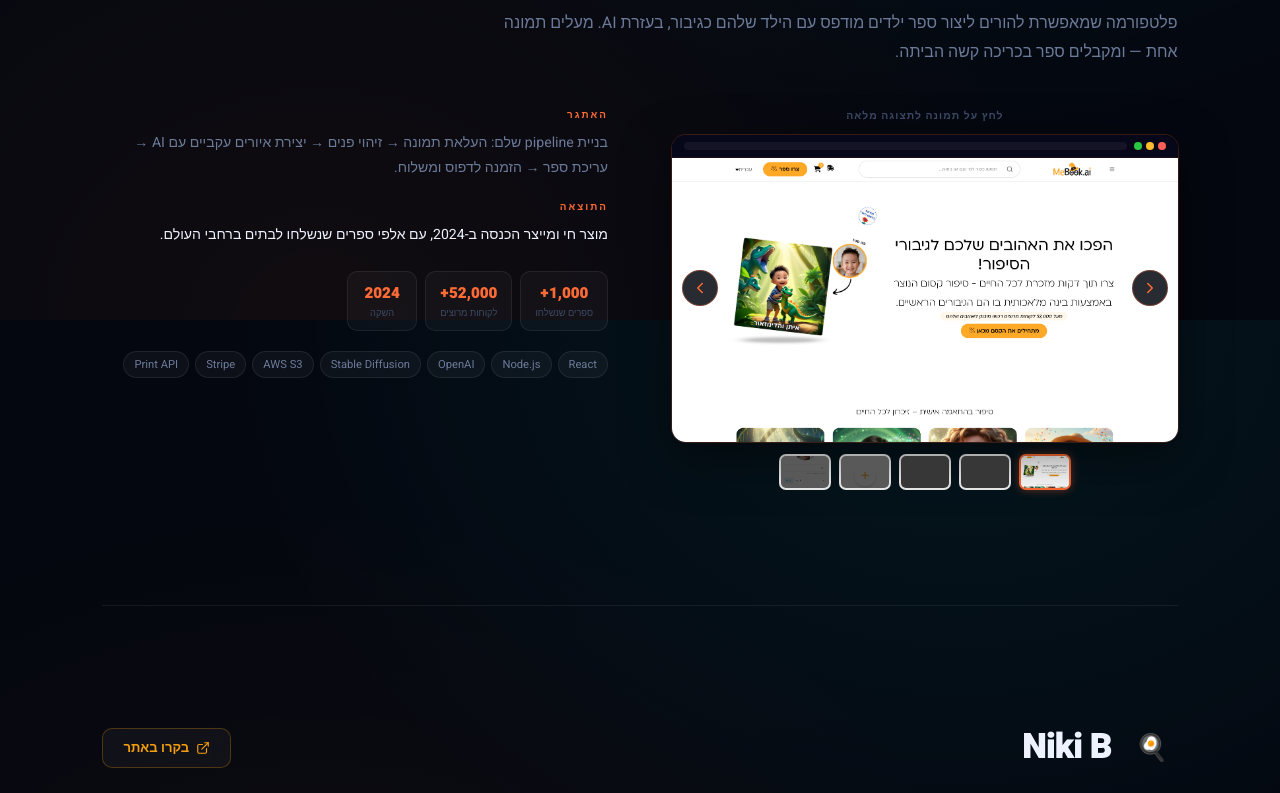
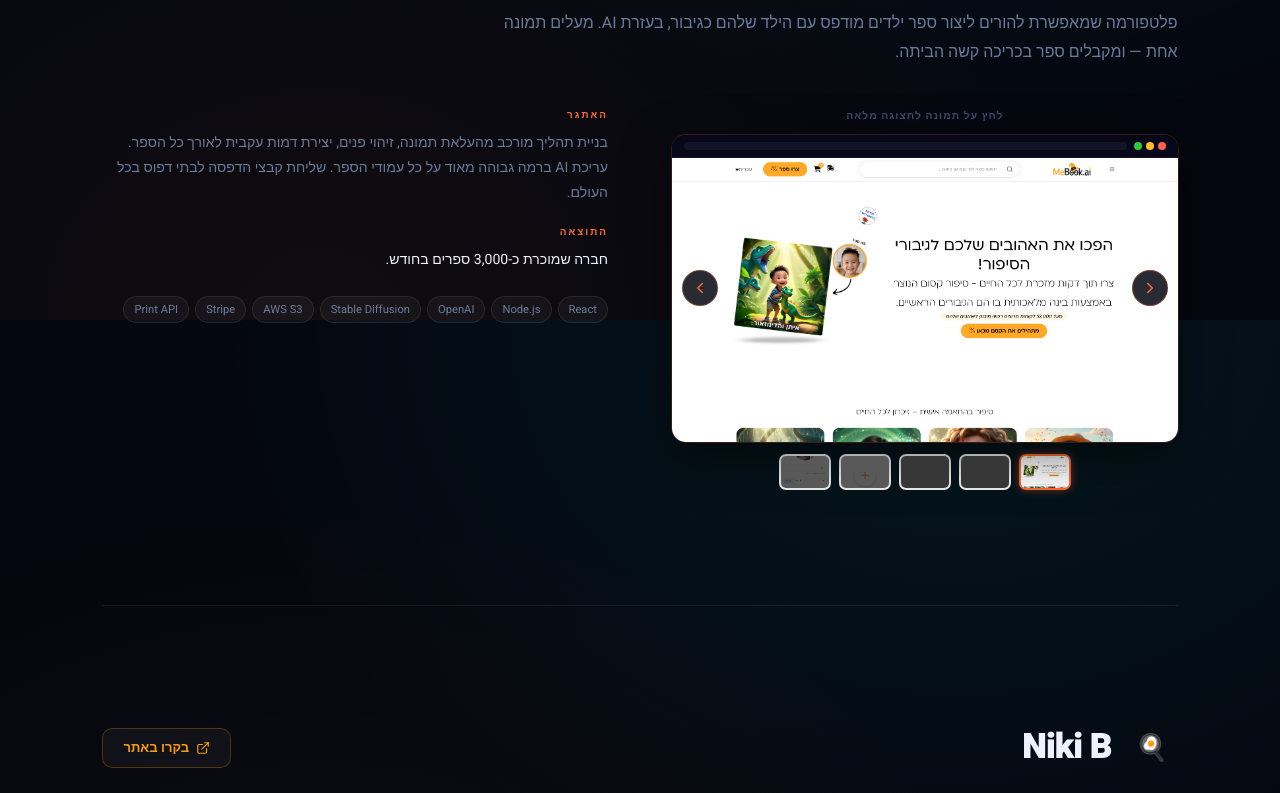
Before and after one commit to studioidan/popapp-website, a Next.js app: page / in a window 1280 px wide. Shown: the part 2080-2873 px from the top of the page. Built offline with nearby package versions, Linux system fonts and the light colour scheme; grey boxes are pictures that could not be loaded.

Commit message:
fix: remove stats items + update MeBook challenge/result text

```diff
--- a/components/ProjectsSection.tsx
+++ b/components/ProjectsSection.tsx
@@ -457,17 +457,6 @@ function ProjectRow({ project, index }: { project: typeof projects[0]; index: nu
             </div>
           </div>
 
-          <div style={{ display:'flex', gap:8, marginBottom:20, flexWrap:'wrap' }}>
-            {project.stats.map(s=>(
-              <div key={s.label} style={{ textAlign:'center',
-                background:'rgba(255,255,255,0.03)', border:'1px solid var(--border)',
-                borderRadius:10, padding:'10px 14px', minWidth:70 }}>
-                <div style={{ fontWeight:800, fontSize:'0.95rem', color:project.color }}>{s.value}</div>
-                <div style={{ fontSize:'0.58rem', color:'var(--text-muted)', marginTop:2 }}>{s.label}</div>
-              </div>
-            ))}
-          </div>
-
           <div style={{ display:'flex', flexWrap:'wrap', gap:6 }}>
             {project.tech.map(t=>(
               <span key={t} style={{
--- a/lib/projects.ts
+++ b/lib/projects.ts
@@ -29,8 +29,8 @@ export const projects: Project[] = [
     gradientFrom: '#ff6b35',
     gradientTo: '#ff9500',
     desc: 'פלטפורמה שמאפשרת להורים ליצור ספר ילדים מודפס עם הילד שלהם כגיבור, בעזרת AI. מעלים תמונה אחת — ומקבלים ספר בכריכה קשה הביתה.',
-    challenge: 'בניית pipeline שלם: העלאת תמונה → זיהוי פנים → יצירת איורים עקביים עם AI → עריכת ספר → הזמנה לדפוס ומשלוח.',
-    result: 'מוצר חי ומייצר הכנסה ב-2024, עם אלפי ספרים שנשלחו לבתים ברחבי העולם.',
+    challenge: 'בניית תהליך מורכב מהעלאת תמונה, זיהוי פנים, יצירת דמות עקבית לאורך כל הספר. עריכת AI ברמה גבוהה מאוד על כל עמודי הספר. שליחת קבצי הדפסה לבתי דפוס בכל העולם.',
+    result: 'חברה שמוכרת כ-3,000 ספרים בחודש.',
     tech: ['React', 'Node.js', 'OpenAI', 'Stable Diffusion', 'AWS S3', 'Stripe', 'Print API'],
     link: 'https://mebook.ai',
     images: [
```
